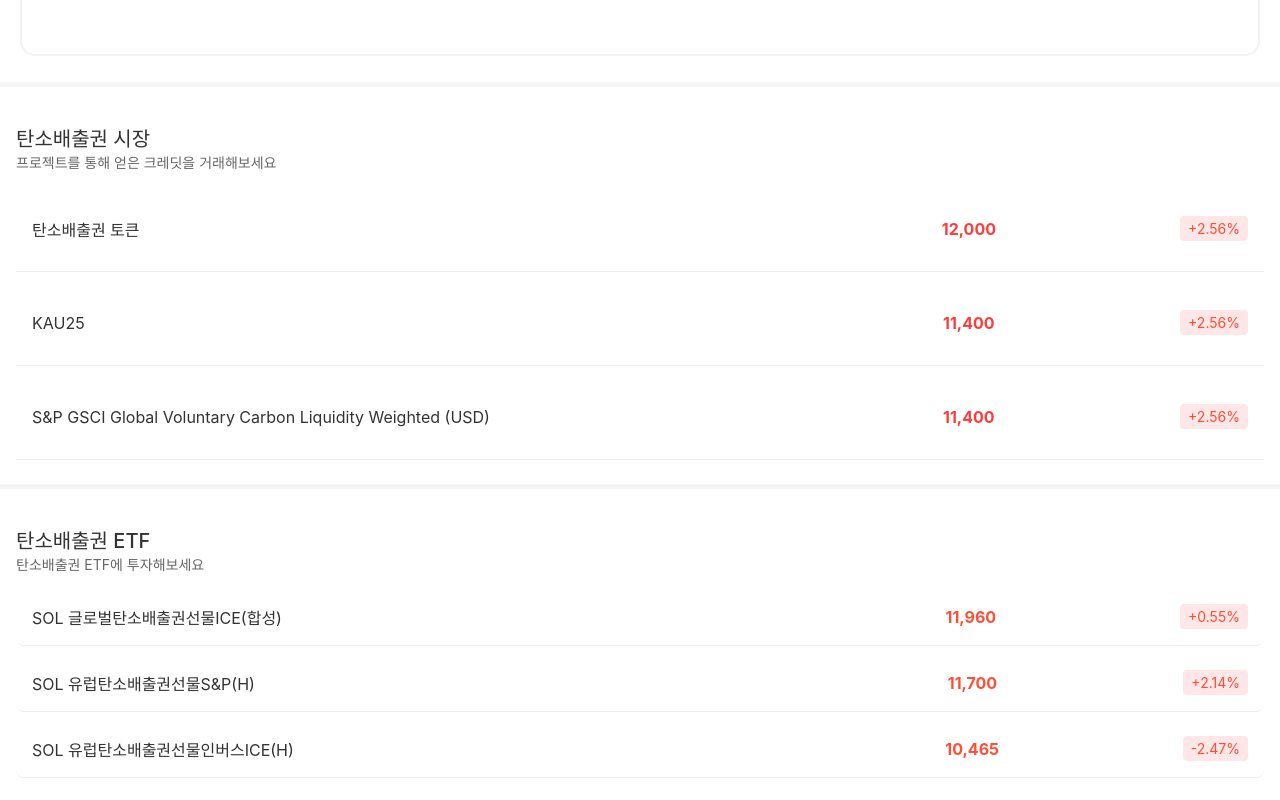
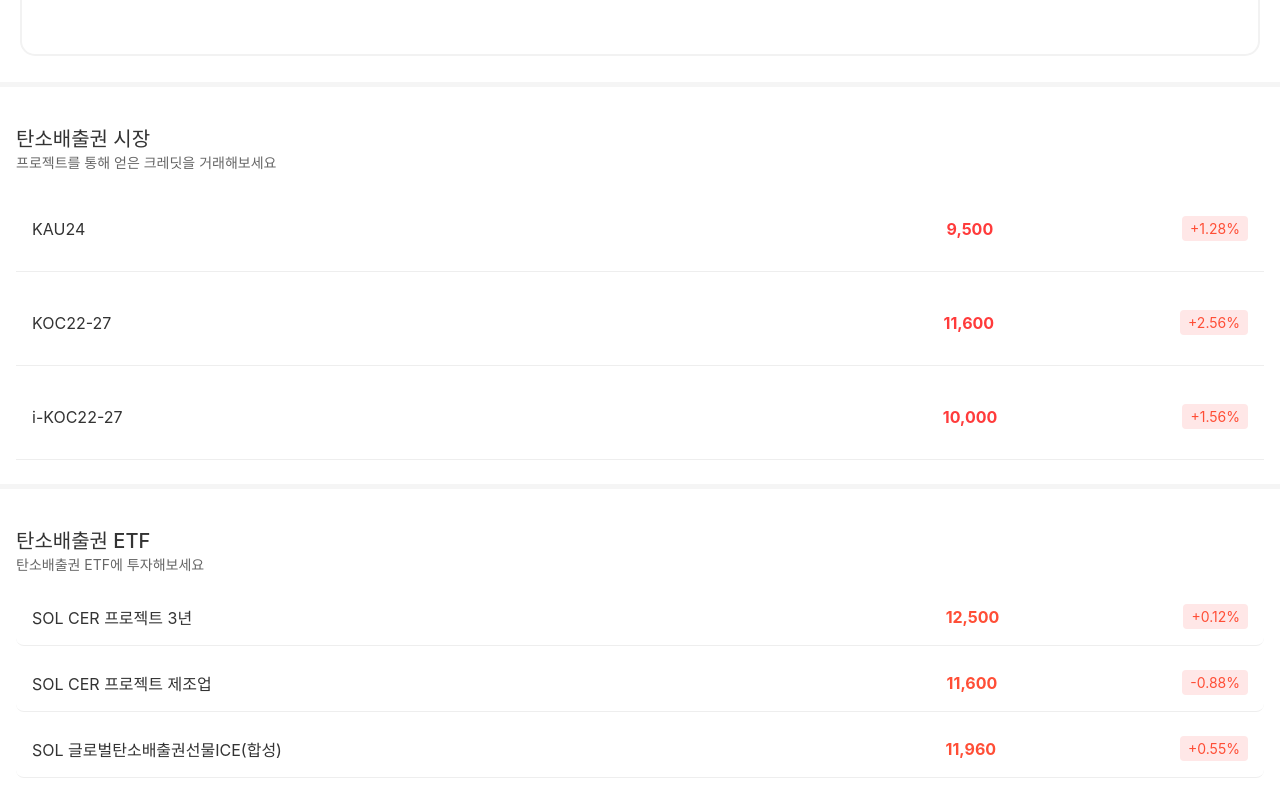
Before and after one commit to leechanhoe/sol-token, a React (Create React App) app: page /carbon in a window 1280 px wide. Shown: the part 588-1388 px from the top of the page. Built offline with nearby package versions, Linux system fonts and the light colour scheme.

Commit message:
크레딧시장 & ETF 종목명 변경

```diff
--- a/src/components/EtfList.js
+++ b/src/components/EtfList.js
@@ -7,21 +7,21 @@
   const etfs = [
     {
       id: 1,
+      name: "SOL CER 프로젝트 3년",
+      price: 12500,
+      change: "+0.12%",
+    },
+    {
+      id: 2,
+      name: "SOL CER 프로젝트 제조업",
+      price: 11600,
+      change: "-0.88%",
+    },
+    {
+      id: 3,
       name: "SOL 글로벌탄소배출권선물ICE(합성)",
       price: 11960,
       change: "+0.55%",
-    },
-    {
-      id: 2,
-      name: "SOL 유럽탄소배출권선물S&P(H)",
-      price: 11700,
-      change: "+2.14%",
-    },
-    {
-      id: 3,
-      name: "SOL 유럽탄소배출권선물인버스ICE(H)",
-      price: 10465,
-      change: "-2.47%",
     },
   ];
 
--- a/src/components/MarketList.js
+++ b/src/components/MarketList.js
@@ -5,14 +5,9 @@
 function MarketList() {
   const navigate = useNavigate();
   const markets = [
-    { id: 1, name: "탄소배출권 토큰", price: 12000, change: "+2.56%" },
-    { id: 2, name: "KAU25", price: 11400, change: "+2.56%" },
-    {
-      id: 3,
-      name: "S&P GSCI Global Voluntary Carbon Liquidity Weighted (USD)",
-      price: 11400,
-      change: "+2.56%",
-    },
+    { id: 1, name: "KAU24", price: 9500, change: "+1.28%" },
+    { id: 2, name: "KOC22-27", price: 11600, change: "+2.56%" },
+    { id: 3, name: "i-KOC22-27", price: 10000, change: "+1.56%" },
   ];
 
   const handleNavigate = (name, price) => {
```
